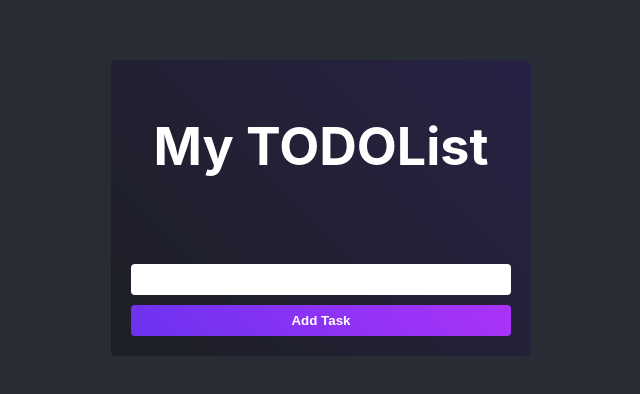
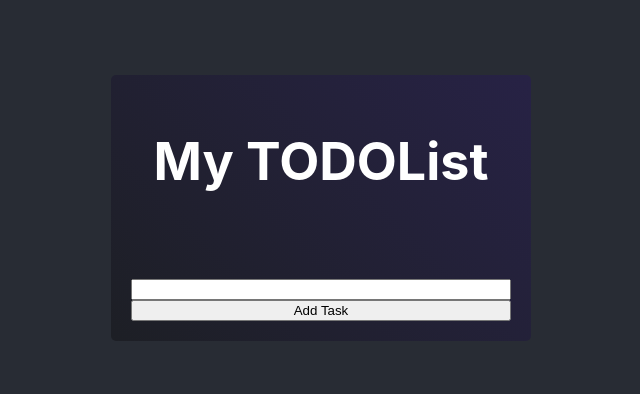
Before and after one commit to monicasalamanca/todolistHooks, a React (Create React App) app: page / in a window 1280 px wide. Shown: the part 192-586 px from the top of the page, without its empty margins (319-959 px from the left). Built offline with nearby package versions, Linux system fonts and the light colour scheme.

Commit message:
new todo list with code explanation

```diff
--- a/src/App.js
+++ b/src/App.js
@@ -1,11 +1,12 @@
 import './App.css';
 import Main from './components/Main';
+import Todos from './components/Todos';
 
 function App() {
   return (
     <div className="App">
       <header className="App-header">
-        <Main />
+        <Todos />
       </header>
     </div>
   );
--- /dev/null
+++ b/src/components/Todos.js
@@ -0,0 +1,117 @@
+import React, { useState, useRef } from 'react';
+import styled from 'styled-components';
+
+const StyledMain = styled.div`
+  background: linear-gradient(45deg,  #1d1f25 0%,#272245 100%);
+  padding: 20px;
+  max-width: 380px;
+  width: 100%;
+  border-radius: 5px;
+  display: flex;
+  flex-direction: column;
+  justify-content: center;
+`;
+
+const StyledButton = styled.button`
+  border-radius: 4px;
+  color: #FFFFFF;
+  font-weight: bold;
+  background: linear-gradient(45deg, #6b32ef 0%,#ac33f8 100%);
+  border: none;
+  padding: 8px 0;
+  margin-top: 10px;
+`;
+
+const StyledInput = styled.input`
+  padding: 8px 8px;
+  border-radius: 4px;
+  border: none;
+  text-align: center;
+`;
+
+const StyledList = styled.ul`
+  list-style: none;
+  padding: 0;
+
+  li {
+    border: 1px solid #909090;
+    display: flex;
+    justify-content: space-between;
+    padding: 8px;
+    color: #909090;
+    margin-bottom: 16px;
+    border-radius: 4px;
+
+    .simulateCheckbox {
+      border: 1px solid #909090;
+      width: 14px;
+      height: 14px;
+      margin: auto 0;
+      position: relative;
+      text-decoration: none;
+      border-radius: 4px;
+
+      &.crossed + .cross {
+        text-decoration: line-through;
+      }
+
+      .checkmark {
+        font-size: 22px;
+        font-weight: bolder;
+        position: absolute;
+        top: -13px;
+        left: 1px;
+      }
+    }
+    .trashcan {
+      font-size: 16px;
+      margin: auto 0;
+    }
+  }
+
+`;
+
+const Todos = () => {
+  const [ todos, setTodos ] = useState([]);
+  const newTodoTitle = useRef(null);
+  const NOTDONE = false;
+
+  const handleAddTodo = () => {
+    // 1. Create object with new task.
+    var newTodo = { title: newTodoTitle.current.value, done: NOTDONE }
+    // 2. Add the new object to the state
+    setTodos([ ...todos, newTodo ]);
+  }
+
+  const handleDeleteTodo = (ketToDel) => {
+    setTodos(todos.filter((todo, key) => key !== ketToDel))
+  }
+
+  const listTodos = () => {
+    return (
+      <ul>
+        {
+          todos.map((index, key) => (
+            <li key={key}>{index.title}<span onClick={() => handleDeleteTodo(key)}>deleteTodo</span></li>
+          ))
+        }
+      </ul>
+    )
+  }
+
+
+  return (
+    <StyledMain>
+      {/* Title */}
+      <h1>My TODOList</h1>
+      {/* List of todos */}
+      {listTodos()}
+      {/* Input */}
+      <input type="text" ref={newTodoTitle} />
+      {/* button that adds to the list */}
+      <button onClick={handleAddTodo}>Add Task</button>
+    </StyledMain>
+  )
+}
+
+export default Todos;
```
Also changed, not shown: src/components/ListTasks.js (deleted, +0 -16 lines), public/Capture.PNG (added), 1 other file (tests, documents, lock files or other folders).
